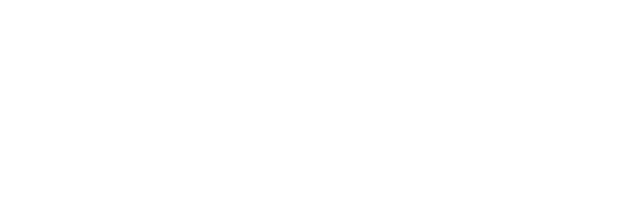
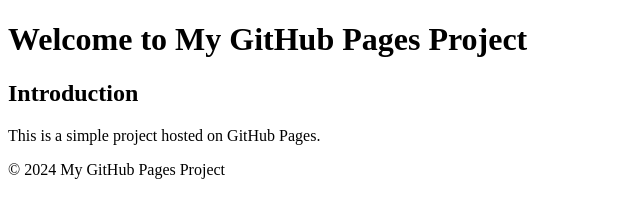
Before and after one commit to Akaash7/Akaash7.github.io, a plain HTML site: page index.html in a window 1280 px wide. Shown: the whole page, without its empty margins (0-640 px from the left). Drawn offline with Linux system fonts and the light colour scheme.

Commit message:
initial commit

```diff
--- a/index.html
+++ b/index.html
@@ -2,9 +2,21 @@
 <html lang="en">
 <head>
     <meta charset="UTF-8">
-    <title>Title</title>
+    <meta name="viewport" content="width=device-width, initial-scale=1.0">
+    <title>My GitHub Pages Project</title>
 </head>
 <body>
-
+<header>
+    <h1>Welcome to My GitHub Pages Project</h1>
+</header>
+<main>
+    <section>
+        <h2>Introduction</h2>
+        <p>This is a simple project hosted on GitHub Pages.</p>
+    </section>
+</main>
+<footer>
+    <p>&copy; 2024 My GitHub Pages Project</p>
+</footer>
 </body>
 </html>
```
